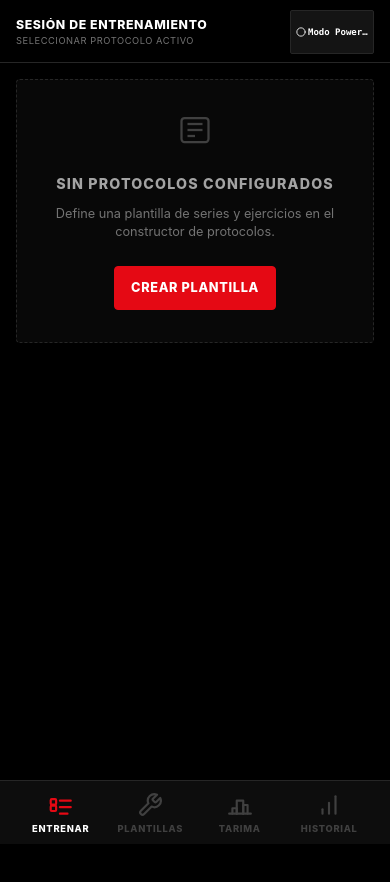
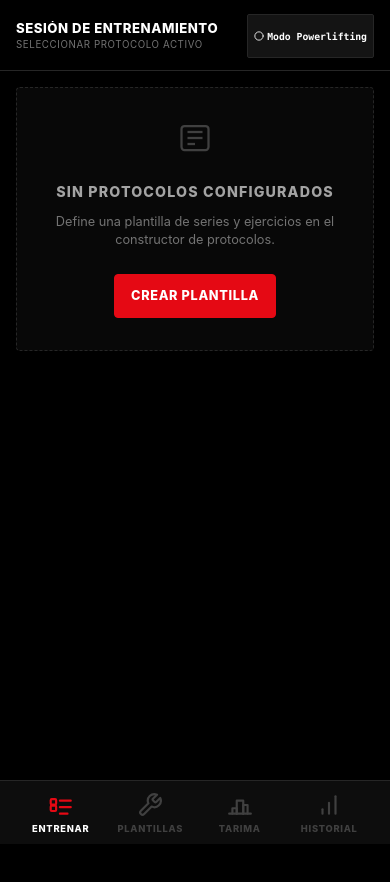
Before and after one commit to emartinmos/PowerApp, a plain HTML site: page index.html in a window 390 px wide. Drawn offline with Linux system fonts and the light colour scheme.

Commit message:
feat: ajustar paddings y tamaños de fuente en encabezados y botones para mejorar la usabilidad

```diff
--- a/css/styles.css
+++ b/css/styles.css
@@ -242,8 +242,8 @@ h1, h2, h3 {
     display: flex;
     align-items: center;
     justify-content: space-between;
-    padding: 8px var(--espacio-base);
-    padding-top: calc(10px + var(--safe-top)) !important;
+    padding: 12px var(--espacio-base);
+    padding-top: calc(14px + var(--safe-top)) !important;
     min-height: calc(var(--header-height) + var(--safe-top)) !important;
     background-color: #000000 !important;
     border-bottom: 1px solid var(--borde);
@@ -251,7 +251,7 @@ h1, h2, h3 {
     max-width: 100vw !important;
     box-sizing: border-box;
     contain: paint;
-    gap: 6px;
+    gap: 8px;
 }
 
 .header-titulos {
@@ -260,7 +260,7 @@ h1, h2, h3 {
     justify-content: center;
     flex: 1;
     min-width: 0;
-    gap: 1px;
+    gap: 2px;
     overflow: hidden;
 }
 
@@ -458,7 +458,7 @@ h1, h2, h3 {
 .header-acciones {
     display: flex;
     align-items: center;
-    gap: 4px;
+    gap: 6px;
     flex-shrink: 0;
     min-width: 0;
 }
@@ -471,9 +471,9 @@ h1, h2, h3 {
     background: var(--superficie);
     border: 1px solid var(--borde);
     color: var(--blanco);
-    padding: 6px 8px;
+    padding: 8px 6px;
     border-radius: var(--radio-xs);
-    font-size: 0.72rem;
+    font-size: 0.65rem;
     font-weight: 600;
     font-family: var(--font-mono);
     cursor: pointer;
@@ -487,18 +487,15 @@ h1, h2, h3 {
 }
 
 .btn-toggle-modo svg {
-    width: 12px;
-    height: 12px;
+    width: 10px;
+    height: 10px;
     fill: none;
     stroke: var(--blanco);
     flex-shrink: 0;
 }
 
 #texto-modo {
-    white-space: nowrap;
-    overflow: hidden;
-    text-overflow: ellipsis;
-    max-width: 110px;
+    font-size: 0.65rem;
 }
 
 .btn-crono-header {
@@ -3006,11 +3003,11 @@ h1, h2, h3 {
 
 @media (max-width: 400px) {
     .app-titulo {
-        font-size: 0.82rem;
-        letter-spacing: 0.05em;
+        font-size: 0.88rem;
+        letter-spacing: 0.04em;
     }
     .app-subtitulo {
-        font-size: 0.62rem;
+        font-size: 0.65rem;
     }
     .btn-notas-parche {
         padding: 6px 8px;
@@ -3021,22 +3018,22 @@ h1, h2, h3 {
         gap: 4px;
     }
     .btn-toggle-modo {
-        padding: 4px 5px;
-        font-size: 0.60rem;
-        gap: 2px;
+        padding: 8px 6px;
+        font-size: 0.65rem;
+        gap: 3px;
         min-height: 44px;
     }
     .btn-toggle-modo svg {
         width: 10px;
         height: 10px;
+        flex-shrink: 0;
     }
     #texto-modo {
-        max-width: 60px;
-        font-size: 0.60rem;
+        font-size: 0.65rem;
     }
     .btn-instalar-app {
-        padding: 4px 5px;
-        font-size: 0.60rem;
+        padding: 8px 6px;
+        font-size: 0.65rem;
         min-height: 44px;
     }
     .btn-instalar-app svg {
```
